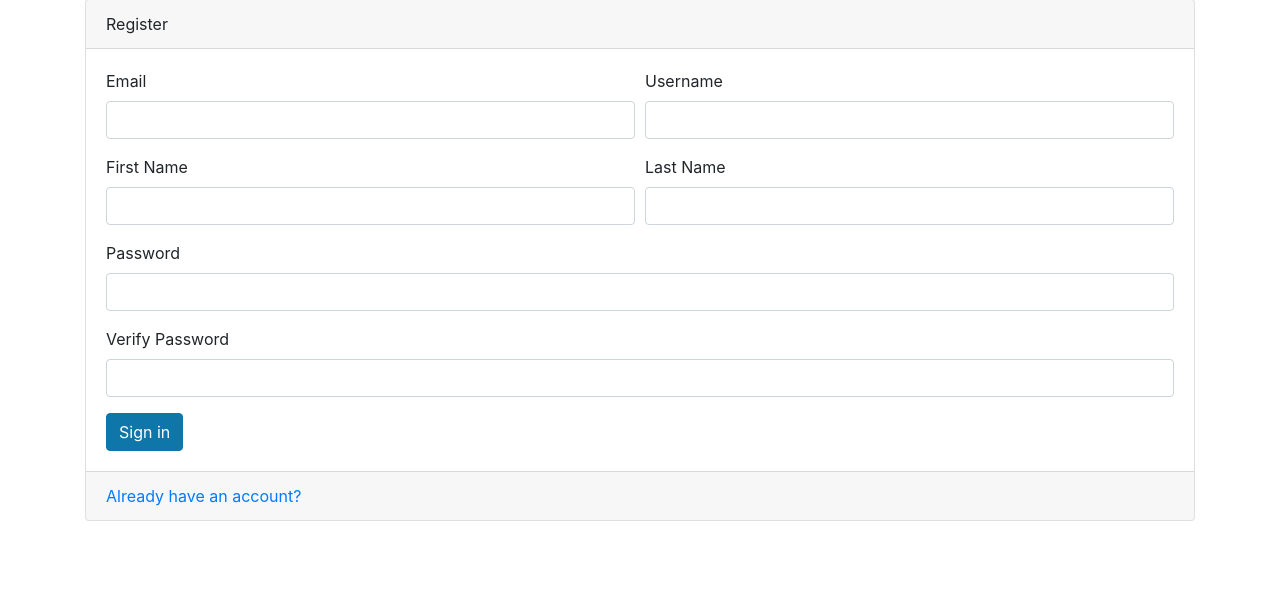
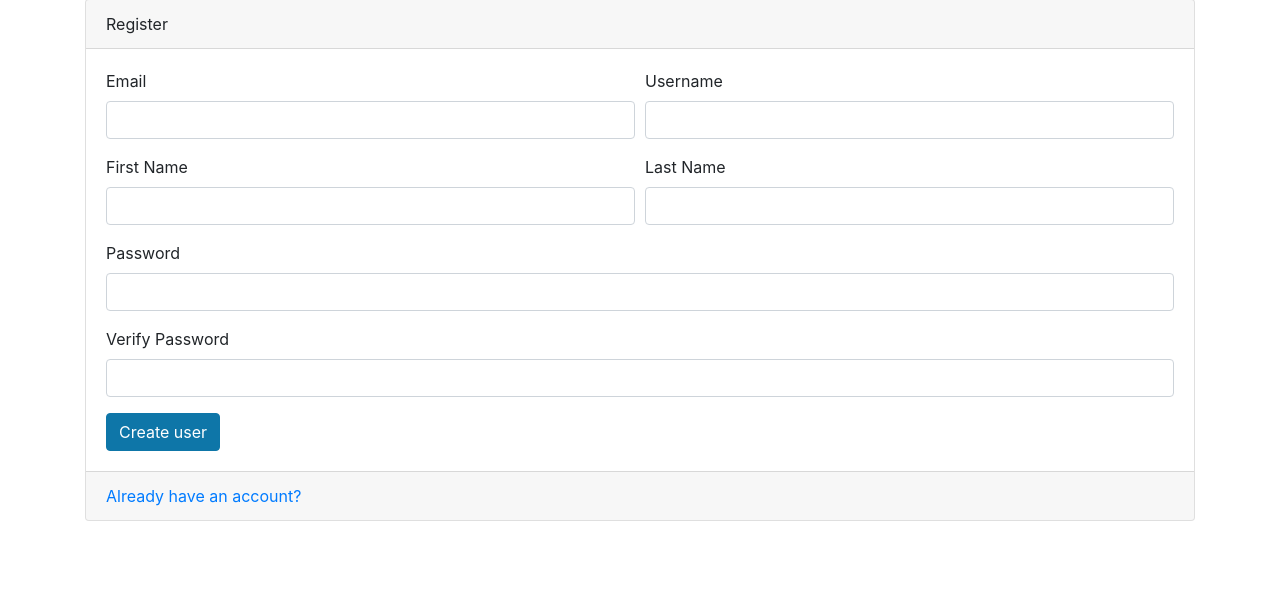
Before and after one commit to BezuglyR/TodoApp, a FastAPI app: page /auth/register in a window 1280 px wide. Shown: the part 71-674 px from the top of the page. Run offline with FastAPI, Linux system fonts and the light colour scheme; some libraries are stand-ins or nearby versions.

Commit message:
change button Sign in in register page to Create user

```diff
--- a/templates/register.html
+++ b/templates/register.html
@@ -41,7 +41,7 @@
                     <label>Verify Password</label>
                     <input type="password" class="form-control" name="password2" required>
                 </div>
-                <button type="submit" class="btn btn-primary">Sign in</button>
+                <button class="btn btn-primary" type="submit">Create user</button>
             </form>
         </div>
         <div class="card-footer text-muted">
```
